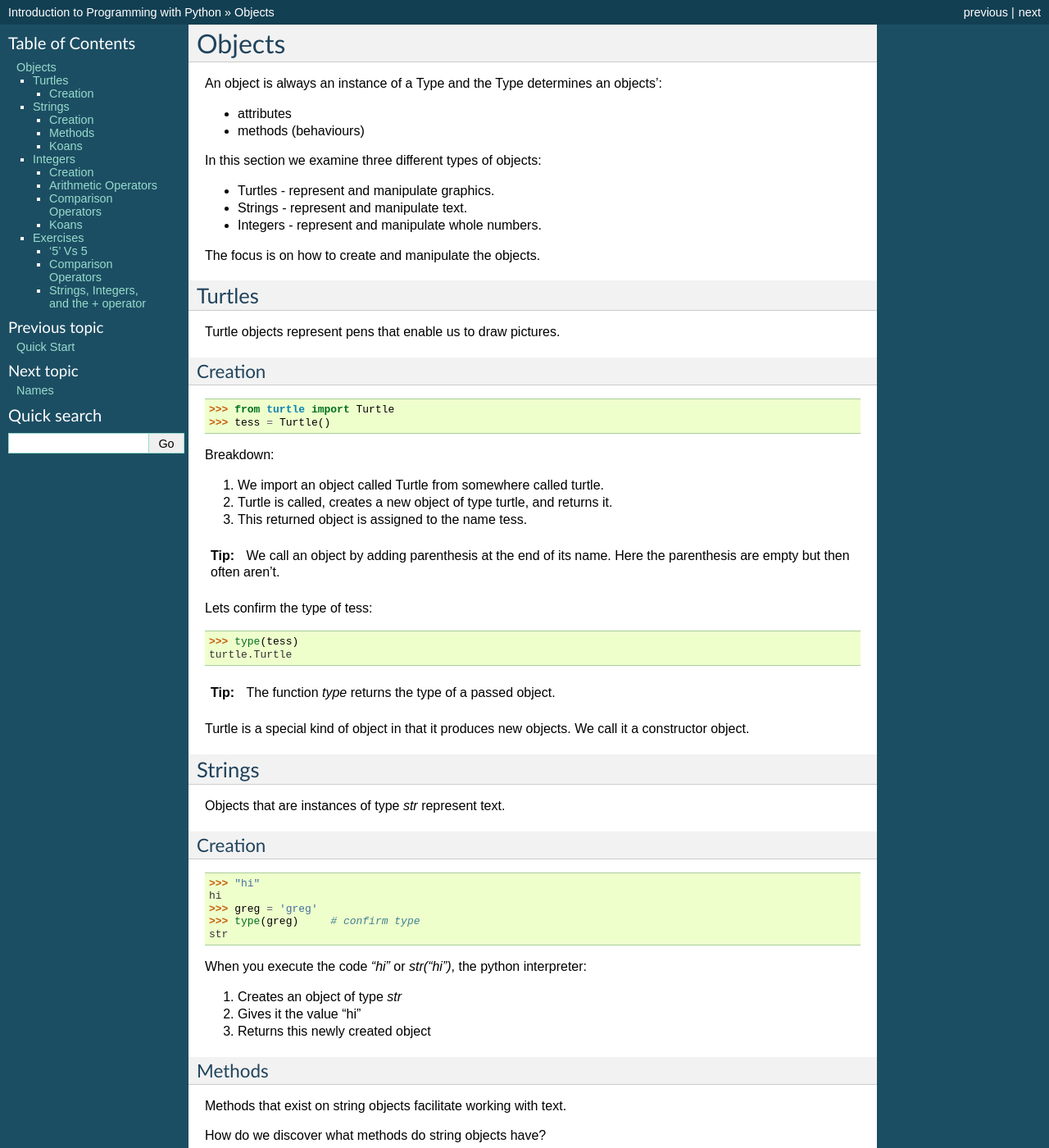
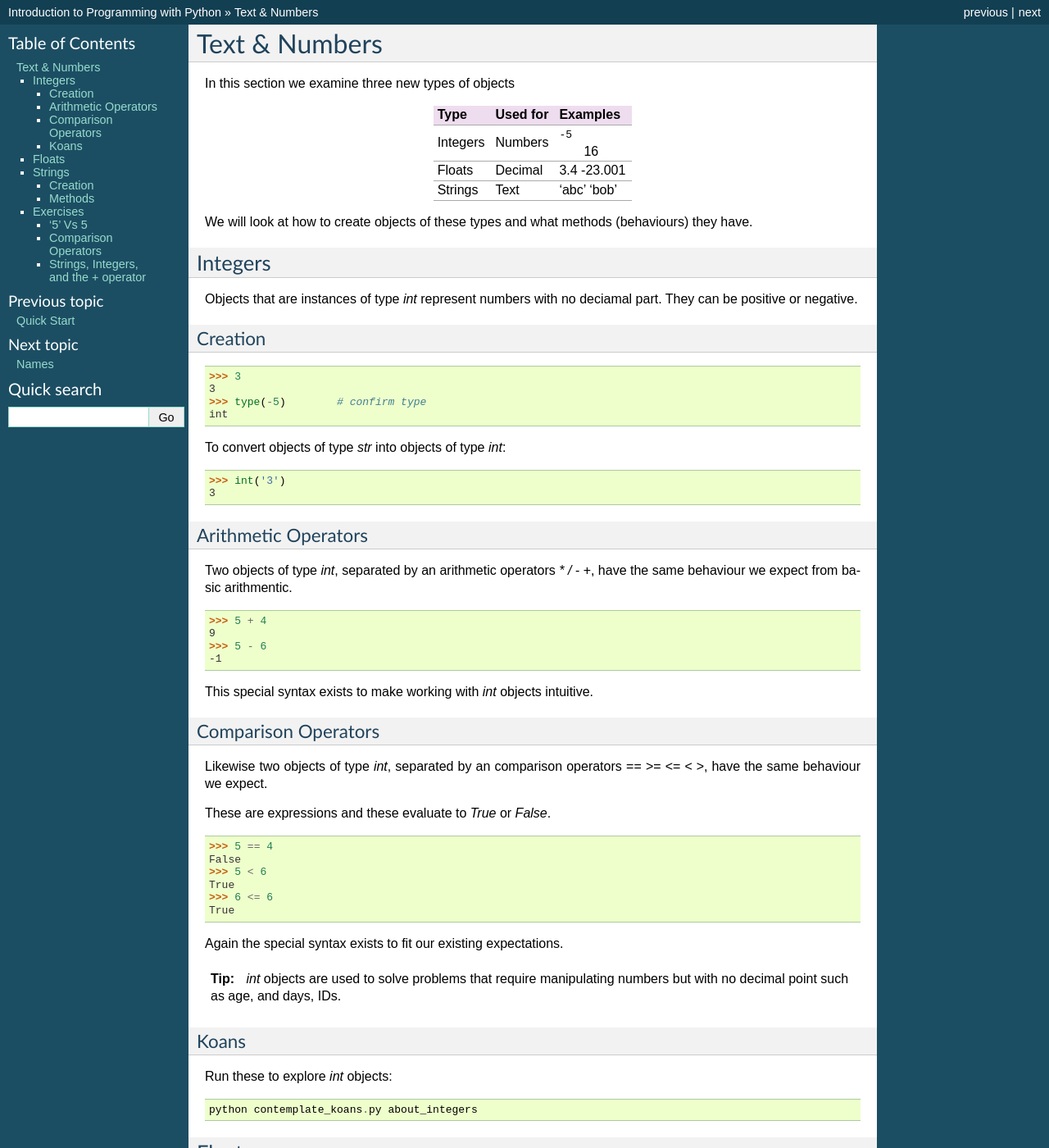
Before and after one commit to gu-lseg/intro-to-programming, a Sphinx documentation site: the page built from source/objects.rst, in a window 1280 px wide and 1400 px high. Shown: the whole window at 82% size. Built offline with Sphinx 7.4.7, drawn with Linux system fonts in a browser that asks for light colours; pages that are not in the unit, such as notebooks, are missing from menus; some of the changed text lies outside the part shown.

Commit message:
major reorg

```diff
--- a/source/getting_started.rst
+++ b/source/getting_started.rst
@@ -1,27 +1,25 @@
 Quick Start
 ***********
 
-In this section we learn how to create an object of type Turtle. We then
-interact with this object and discover what attributes and methods (behaviours)
-it has.
+We use Turtle objects that know how to draw on a canvas to introduce
+programming with objects.
 
-We also look at two ways to execute python code. The interactive interpreter
-and calling python on a file that contains code.
+We look at two ways to execute python code:
 
+* The interactive interpreter
+* calling python on a file that contains code.
 
 .. tip::
 
     Don't just read! Type everything and experiment.
 
 
-Interactive coding
-==================
+Interactive interpreter
+=======================
 
-One way to run python is by using the interactive interpreter.
+We launch the python interpreter through `cmd.exe`:
 
-One way to enter the python interpreter is through `cmd.exe`:
-
-1. Press the two keys Windows + R together
+1. Press the two keys 'Windows + R' together
 2. Enter `cmd.exe` in the search prompt and enter.
 
 A window will appear with a prompt::
@@ -37,10 +35,8 @@ Type `python3` to enter the interactive shell::
 
     >>> print('Hi')
 
-Turtles
-=======
 
-Type::
+Now type::
 
     >>> from turtle import Turtle
     >>> tess = Turtle()
@@ -59,23 +55,58 @@ Type::
 
 .. image:: /images/turtle-left.png
 
-Type these in::
+Lets call some more methods on the tess our turtle object::
 
     >>> tess.shape('turtle')
     >>> tess.color('green')
+
+Lets create 'bob' a new turtle object::
 
     >>> bob = Turtle()
     >>> bob.shape('circle')
     >>> bob.color('red')
     >>> bob.backward(100)
 
-Now experiment drawing shapes.
+Now take your time to experiment drawing shapes in different colours.
 
+Turtles
+=======
 
-File coding
-===========
+Lets take a closer look at what we have typed above.
 
-Code is most often executed from file.
+Creation
+--------
+
+::
+
+    >>> from turtle import Turtle
+    >>> tess = Turtle()
+
+Breakdown:
+
+1. We import an object called Turtle from somewhere called turtle.
+2. Turtle is called, creates a new object of type turtle, and returns it.
+3. This returned object is assigned to the name tess.
+
+.. tip::
+    We call an object by adding parenthesis at the end of its name. Here the
+    parenthesis are empty but then often aren't.
+
+Lets confirm the type of tess::
+
+    >>> type(tess)
+    turtle.Turtle
+
+.. tip::
+    The function `type` returns the type of a passed object.
+
+Turtle is a special kind of object in that it produces new objects. We call it
+a constructor object.
+
+code in files
+=============
+
+Code is most often executed from file. We now execute similar code to above but from a file.
 
 Using SublimeText create a file named `my_turtle_file.py` with this code::
 
@@ -87,6 +118,10 @@ Using SublimeText create a file named `my_turtle_file.py` with this code::
 
     exitonclick()  # Why this? Experiment by commenting it out.
 
+.. tip::
+
+    Just like all word document file names end with .doc, all files with python code should end with .py
+
 In cmd.exe call the python command with the filename `my_turtle_file.py` as parameter::
 
     C:\Users\greg-lo>python my_turtle_file.py
@@ -96,11 +131,6 @@ In cmd.exe call the python command with the filename `my_turtle_file.py` as para
 
     Make sure the file you created exists in the location where you execute this
     command. The location is given by the prompt.
-
-
-.. tip::
-
-    Just like all word document file names end with .doc, all files with python code should end with .py
 
 
 Exercises
@@ -122,12 +152,6 @@ Questions:
 
 * What colors does a turtle's `color` method recognise?
 * What shapes does a trutle's `shape` method recognise?
-
-The `help` function provides documenation directly in the interactive shell::
-
-    >>> help(tess.forward)
-
-Try any previously used functions and get into habit of automatically doing this.
 
 Find some new turtle object methods and experiment.
 
@@ -180,6 +204,23 @@ Experiment with the angles between the individual squares. The picture shows thr
 Koans
 -----
 
+The koans use the keyword `assert` a lot. When you assert something you are stating
+that it must be true.
+
+In python true and false are represented by the keywords True and False.
+
+`assert` passes silently when it is followed by True but throws an Error when followed by False::
+
+    >>> assert True
+    >>> assert False
+    Traceback (most recent call last):
+      File "<stdin>", line 1, in <module>
+    AssertionError
+    >>>
+
+In the Koans you have to find answers that evaluate to True for the `assert` to
+pass.
+
 Using your intuition try to complete the about_asserts koans.
 
 Visit the appendix on windows for getting started.
--- a/source/objects.rst
+++ b/source/objects.rst
@@ -1,115 +1,37 @@
-Objects
-*******
+Text & Numbers
+**************
 
-An object is always an instance of a Type and the Type determines an objects':
+In this section we examine three new types of objects
 
-* attributes
-* methods (behaviours)
+========  ===========  ============
+Type      Used for     Examples
+========  ===========  ============
+Integers  Numbers      -5    16
+Floats    Decimal      3.4  -23.001
+Strings   Text         'abc' 'bob'
+========  ===========  ============
 
-In this section we examine three different types of objects:
+We will look at how to create objects of these types and what methods
+(behaviours) they have.
 
-* Turtles - represent and manipulate graphics.
-* Strings - represent and manipulate text.
-* Integers - represent and manipulate whole numbers.
 
-The focus is on how to create and manipulate the objects.
+Integers
+========
 
-Turtles
-=======
-
-Turtle objects represent pens that enable us to draw pictures.
+Objects that are instances of type `int` represent numbers with no deciamal
+part. They can be positive or negative.
 
 Creation
 --------
 
 ::
 
-    >>> from turtle import Turtle
-    >>> tess = Turtle()
-
-Breakdown:
-
-1. We import an object called Turtle from somewhere called turtle.
-2. Turtle is called, creates a new object of type turtle, and returns it.
-3. This returned object is assigned to the name tess.
-
-.. tip::
-    We call an object by adding parenthesis at the end of its name. Here the
-    parenthesis are empty but then often aren't.
-
-Lets confirm the type of tess::
-
-    >>> type(tess)
-    turtle.Turtle
-
-.. tip::
-    The function `type` returns the type of a passed object.
-
-Turtle is a special kind of object in that it produces new objects. We call it
-a constructor object.
-
-Strings
-=======
-
-Objects that are instances of type `str` represent text.
-
-Creation
---------
-::
-
-    >>> "hi"
-    hi
-    >>> greg = 'greg'
-    >>> type(greg)     # confirm type
-    str
-
-When you execute the code `"hi"` or `str("hi")`, the python interpreter:
-
-1. Creates an object of type `str`
-2. Gives it the value "hi"
-3. Returns this newly created object
-
-
-Methods
--------
-
-Methods that exist on string objects facilitate working with text.
-
-How do we discover what methods do string objects have?
-
-Consult the online documentation: |string_methods|
-
-.. |string_methods| raw:: html
-
-    <a href="https://docs.python.org/3.4/library/stdtypes.html#string-methods" target="_blank">https://docs.python.org/3.4/library/stdtypes.html#string-methods</a>
-
-Koans
------
-
-Run these to explore `str` objects::
-
-    python contemplate_koans.py about_strings
-
-
-Integers
-========
-
-Objects that are instances of type `int` represent whole numbers.
-
-Creation
---------
-
-::
-
-    >>> int(3)         # constructor
+    >>> 3
     3
-    >>> 3              # literal
-    3
-    >>> type(5)        # confirm type
+    >>> type(-5)        # confirm type
     int
 
-You can use the constructor `int` to convert objects of type `str` into objects of
-type `int`::
+To convert objects of type `str` into objects of type `int`::
 
     >>> int('3')
     3
@@ -149,12 +71,67 @@ These are expressions and these evaluate to `True` or `False`.
 
 Again the special syntax exists to fit our existing expectations.
 
+.. tip::
+    `int` objects are used to solve problems that require manipulating numbers
+    but with no decimal point such as age, and days, IDs.
+
 Koans
 -----
 
 Run these to explore `int` objects::
 
     python contemplate_koans.py about_integers
+
+Floats
+======
+
+`float` objects represent rational numbers, numbers that have a decimal value.
+
+::
+
+    >>> 3.4
+    3.4
+    >>> type(3.0)
+    <class 'float'>
+    >>> float('3.4')     # constructor can convert from str
+    3.4
+
+All operators we saw defined on `int` work on `float` as you'd expect.
+
+Strings
+=======
+
+Objects that are instances of type `str` represent text.
+
+Creation
+--------
+::
+
+    >>> "hi"
+    hi
+    >>> type('hi')     # confirm type
+    str
+
+When you execute the code `"hi"` or `str("hi")`, the python interpreter:
+
+1. Creates an object of type `str`
+2. Gives it the value "hi"
+3. Returns this newly created object
+
+
+Methods
+-------
+
+Methods that exist on string objects facilitate working with text. We will
+explore these by running the koans::
+
+    python contemplate_koans.py about_strings
+
+Consult the online documentation: |string_methods|
+
+.. |string_methods| raw:: html
+
+    <a href="https://docs.python.org/3.4/library/stdtypes.html#string-methods" target="_blank">https://docs.python.org/3.4/library/stdtypes.html#string-methods</a>
 
 
 Exercises
```
Also changed, not shown: source/conditionals.rst (+0 -18 lines).
